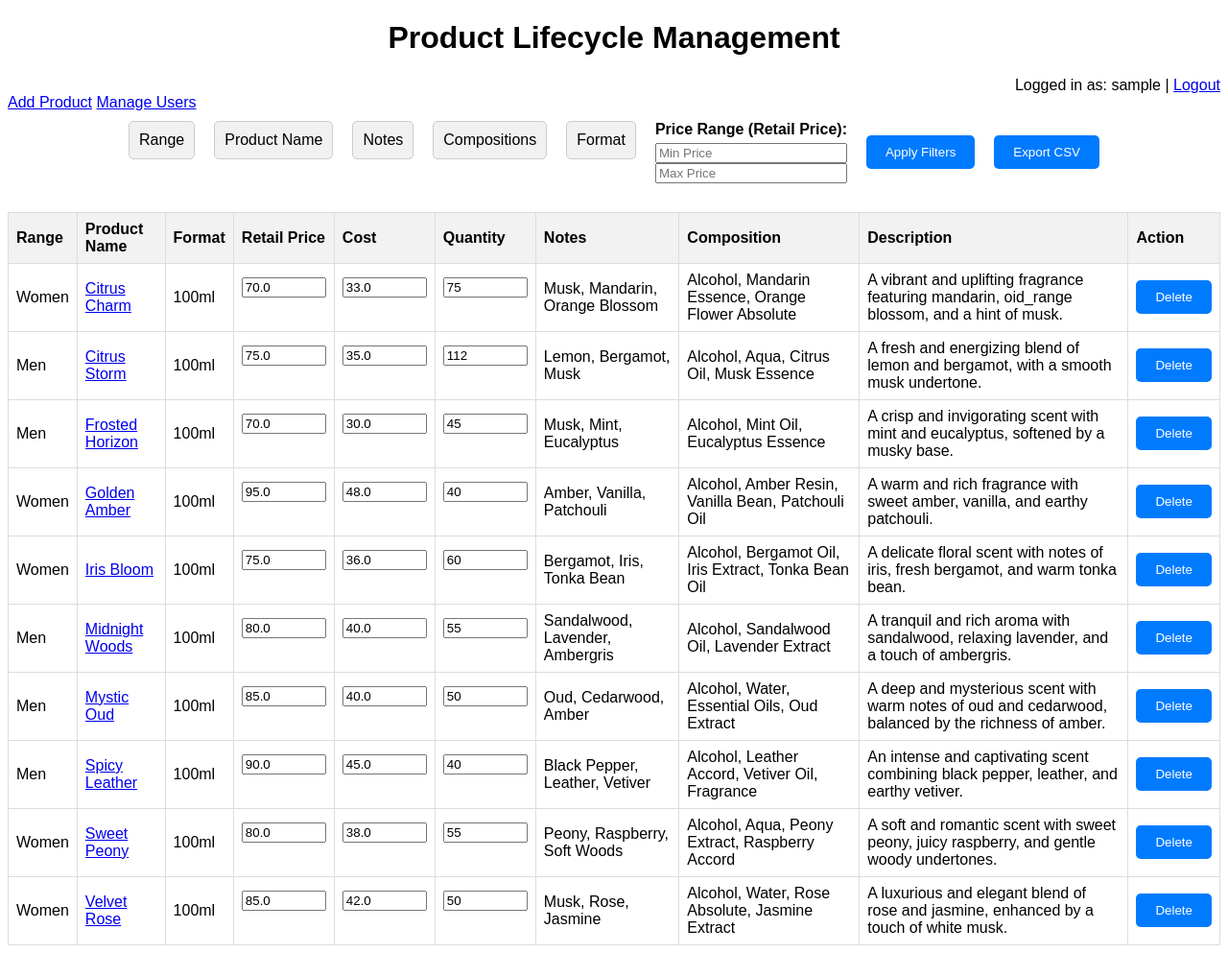
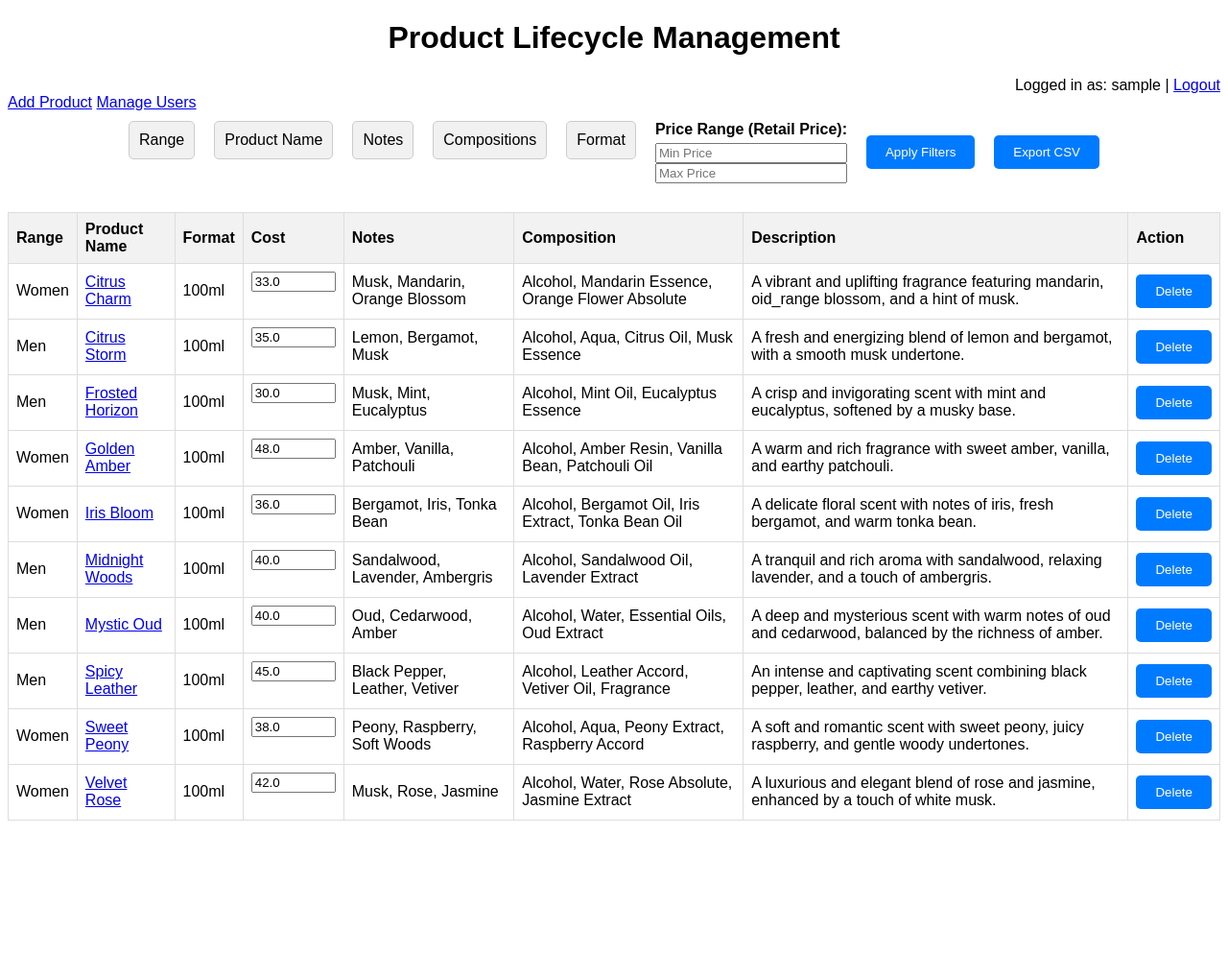
Before and after one commit to tianamd/PLM_A5, a Flask app: page / in a window 1280 px wide. Shown: the whole page at 96% size. After the commit the page ends 855 px from the top, so only its background shows below. Run offline with Flask 3, Linux system fonts and the light colour scheme; the visitor is signed in with stand-in values (Sample User, id 1).

Commit message:
Remove quantity and retail price

```diff
--- a/app.py
+++ b/app.py
@@ -209,10 +209,6 @@ def index():
             continue
         if selected_format and selected_format != product['format']:
             continue
-        if min_price is not None and product['retail_price'] < min_price:
-            continue
-        if max_price is not None and product['retail_price'] > max_price:
-            continue
 
         # Add filtered product to the list
         filtered_products.append(processed_product)
@@ -242,7 +238,6 @@ def export_csv():
         return auth_redirects
 
     # Get filter parameters
-    price_type = request.args.get('price_type', 'retail_price')
     min_price = request.args.get('min_price', None, type=float)
     max_price = request.args.get('max_price', None, type=float)
     selected_ranges = request.args.getlist('ranges', type=int)
@@ -253,7 +248,6 @@ def export_csv():
     sort_order = request.args.get('order', 'asc')
 
     # Log received filters
-    print(f"Price Type: {price_type}")
     print(f"Min Price: {min_price}, Max Price: {max_price}")
     print(f"Selected Ranges: {selected_ranges}")
     print(f"Selected Names: {selected_names}")
@@ -320,7 +314,6 @@ def export_csv():
                 product.get('range_name', ''),
                 product.get('name', ''),
                 product.get('format', ''),
-                str(product.get('retail_price', '')),
                 str(product.get('cost', '')),
                 product.get('description', '').replace('\n', ' '),  # Avoid newlines in description
                 notes,
@@ -374,8 +367,6 @@ def add_product():
         name = request.form['name']
         description = request.form['description']
         format_ = request.form['format']
-        quantity = int(request.form['quantity'])
-        retail_price = float(request.form['retail_price'])
         cost = float(request.form['cost'])
 
         # Handle range
@@ -394,8 +385,6 @@ def add_product():
             'name': name,
             'description': description,
             'format': format_,
-            'quantity': quantity,
-            'retail_price': retail_price,
             'cost': cost,
             'id_range': range_id
         })
@@ -451,34 +440,9 @@ def delete_product(product_id):
 
     return redirect(url_for('index'))
 
-@app.route('/product/<int:product_id>/update_quantity', methods=['POST'])
-def update_quantity(product_id):
-    """Update the quantity of a product."""
-    auth_redirect = checkAuth()
-    if auth_redirect:
-        return auth_redirect
-
-    # Find the product
-    product = next((p for p in products if p['id'] == product_id), None)
-    if not product:
-        flash("Product not found.")
-        return redirect(url_for('index'))
-
-    # Update the quantity
-    try:
-        new_quantity = int(request.form['quantity'])
-        product['quantity'] = new_quantity
-        save_data()  # Save the updated data to JSON
-        flash(f"Quantity for {product['name']} updated successfully.")
-    except ValueError:
-        flash("Invalid quantity value.")
-
-    # Redirect back to the referring page
-    return redirect(request.referrer)
-
 @app.route('/product/<int:product_id>/update_price', methods=['POST'])
 def update_price(product_id):
-    """Update the retail price or cost of a product."""
+    """Update the cost of a product."""
     auth_redirect = checkAuth()
     if auth_redirect:
         return auth_redirect
@@ -491,7 +455,7 @@ def update_price(product_id):
 
     # Determine the field to update
     field = request.args.get('field')
-    if field not in ['retail_price', 'cost']:
+    if field not in ['cost']:
         flash("Invalid field.")
         return redirect(request.referrer)
 
--- a/data/products.json
+++ b/data/products.json
@@ -4,8 +4,6 @@
         "name": "Mystic Oud",
         "description": "A deep and mysterious scent with warm notes of oud and cedarwood, balanced by the richness of amber.",
         "format": "100ml",
-        "quantity": 50,
-        "retail_price": 85.0,
         "cost": 40.0,
         "id_range": 1,
         "range_name": "Men"
@@ -16,8 +14,6 @@
         "name": "Citrus Storm",
         "description": "A fresh and energizing blend of lemon and bergamot, with a smooth musk undertone.",
         "format": "100ml",
-        "quantity": 112,
-        "retail_price": 75.0,
         "cost": 35.0,
         "id_range": 1,
         "range_name": "Men"
@@ -27,8 +23,6 @@
         "name": "Spicy Leather",
         "description": "An intense and captivating scent combining black pepper, leather, and earthy vetiver.",
         "format": "100ml",
-        "quantity": 40,
-        "retail_price": 90.0,
         "cost": 45.0,
         "id_range": 1,
         "range_name": "Men"
@@ -38,8 +32,6 @@
         "name": "Midnight Woods",
         "description": "A tranquil and rich aroma with sandalwood, relaxing lavender, and a touch of ambergris.",
         "format": "100ml",
-        "quantity": 55,
-        "retail_price": 80.0,
         "cost": 40.0,
         "id_range": 1,
         "range_name": "Men"
@@ -49,8 +41,6 @@
         "name": "Frosted Horizon",
         "description": "A crisp and invigorating scent with mint and eucalyptus, softened by a musky base.",
         "format": "100ml",
-        "quantity": 45,
-        "retail_price": 70.0,
         "cost": 30.0,
         "id_range": 1,
         "range_name": "Men"
@@ -60,8 +50,6 @@
         "name": "Velvet Rose",
         "description": "A luxurious and elegant blend of rose and jasmine, enhanced by a touch of white musk.",
         "format": "100ml",
-        "quantity": 50,
-        "retail_price": 85.0,
         "cost": 42.0,
         "id_range": 2,
         "range_name": "Women"
@@ -71,8 +59,6 @@
         "name": "Golden Amber",
         "description": "A warm and rich fragrance with sweet amber, vanilla, and earthy patchouli.",
         "format": "100ml",
-        "quantity": 40,
-        "retail_price": 95.0,
         "cost": 48.0,
         "id_range": 2,
         "range_name": "Women"
@@ -82,8 +68,6 @@
         "name": "Iris Bloom",
         "description": "A delicate floral scent with notes of iris, fresh bergamot, and warm tonka bean.",
         "format": "100ml",
-        "quantity": 60,
-        "retail_price": 75.0,
         "cost": 36.0,
         "id_range": 2,
         "range_name": "Women"
@@ -93,8 +77,6 @@
         "name": "Citrus Charm",
         "description": "A vibrant and uplifting fragrance featuring mandarin, oid_range blossom, and a hint of musk.",
         "format": "100ml",
-        "quantity": 75,
-        "retail_price": 70.0,
         "cost": 33.0,
         "id_range": 2,
         "range_name": "Women"
@@ -104,8 +86,6 @@
         "name": "Sweet Peony",
         "description": "A soft and romantic scent with sweet peony, juicy raspberry, and gentle woody undertones.",
         "format": "100ml",
-        "quantity": 55,
-        "retail_price": 80.0,
         "cost": 38.0,
         "id_range": 2,
         "range_name": "Women"
--- a/templates/add_product.html
+++ b/templates/add_product.html
@@ -16,8 +16,6 @@
         <label>Name: <input type="text" name="name" required></label><br>
         <label>Description: <textarea name="description"></textarea></label><br>
         <label>Format: <input type="text" name="format" required></label><br>
-        <label>Quantity: <input type="number" name="quantity" required></label><br>
-        <label>Retail Price: <input type="number" step="0.01" name="retail_price" required></label><br>
         <label>Cost: <input type="number" step="0.01" name="cost" required></label><br>
 
         <h2>Range</h2>
--- a/templates/index.html
+++ b/templates/index.html
@@ -213,9 +213,7 @@
                 <th><a href="{{ url_for('index', sort='range_name', order='asc' if sort_column != 'range_name' or sort_order == 'desc' else 'desc') }}">Range</a></th>
                 <th><a href="{{ url_for('index', sort='name', order='asc' if sort_column != 'name' or sort_order == 'desc' else 'desc') }}">Product Name</a></th>
                 <th><a href="{{ url_for('index', sort='format', order='asc' if sort_column != 'format' or sort_order == 'desc' else 'desc') }}">Format</a></th>
-                <th><a href="{{ url_for('index', sort='retail_price', order='asc' if sort_column != 'retail_price' or sort_order == 'desc' else 'desc') }}">Retail Price</a></th>
                 <th><a href="{{ url_for('index', sort='cost', order='asc' if sort_column != 'cost' or sort_order == 'desc' else 'desc') }}">Cost</a></th>
-                <th><a href="{{ url_for('index', sort='quantity', order='asc' if sort_column != 'quantity' or sort_order == 'desc' else 'desc') }}">Quantity</a></th>
                 <th>Notes</th>
                 <th>Composition</th>
                 <th>Description</th>
@@ -234,28 +232,12 @@
                     <td>{{ product.format }}</td>
                     <td>
                         {% if session.get('type') in ['admin', 'manager'] %}
-                            <form method="POST" action="{{ url_for('update_price', product_id=product.id, field='retail_price') }}">
-                                <input type="number" name="value" value="{{ product.retail_price }}" step="0.01" min="0" style="width: 80px;">
-                            </form>
-                        {% else %}
-                        ${{ product.retail_price }}
-                        {% endif %}
-                    </td>
-                    <td>
-                        {% if session.get('type') in ['admin', 'manager'] %}
                             <form method="POST" action="{{ url_for('update_price', product_id=product.id, field='cost') }}">
                                 <input type="number" name="value" value="{{ product.cost }}" step="0.01" min="0" style="width: 80px;">
                             </form>
                         {% else %}
                         ${{ product.cost }}
                         {% endif %}
-                    </td>
-
-                    <td>
-                        <form method="POST" action="{{ url_for('update_quantity', product_id=product.id) }}">
-                            <input type="number" name="quantity" value="{{ product.quantity }}" min="0" style="width: 80px;">
-
-                        </form>
                     </td>
 
                     <td>{{ ", ".join(product.notes) }}</td>
```
Also changed, not shown: templates/product_detail.html (+0 -15 lines).
